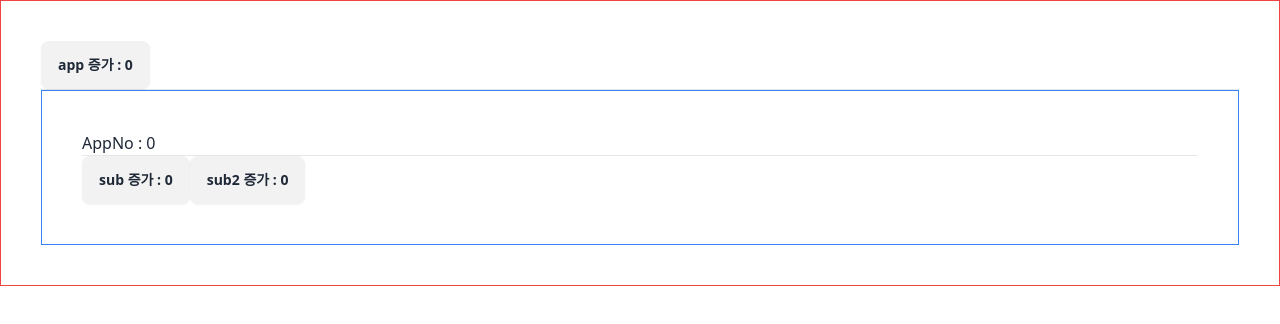
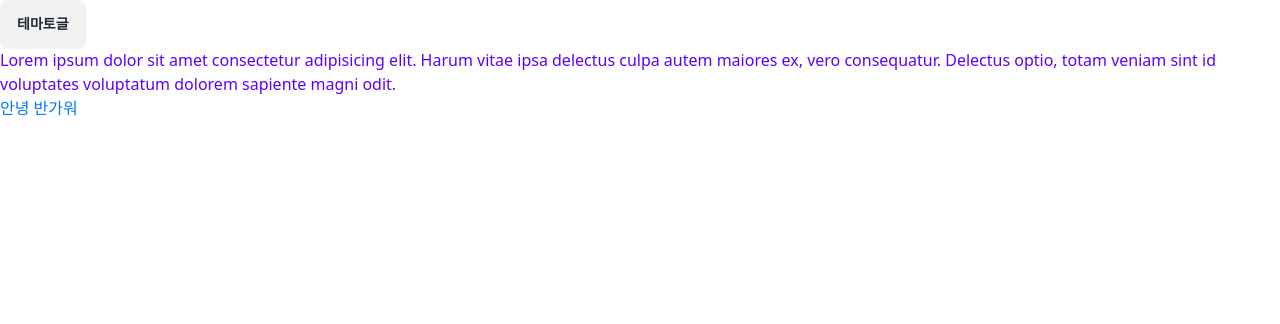
Before and after one commit to CHOMINWOONG/2024-react-exam, a React (Create React App) app: page / in a window 1280 px wide. Shown: the top 324 px of the page. Built offline with nearby package versions, Linux system fonts and the light colour scheme.

Commit message:
다크모드 구현

```diff
--- a/src/App.js
+++ b/src/App.js
@@ -1,60 +1,32 @@
 import React, { useState, useRef, useEffect } from 'react';
 
-let AppCallCount = 0;
-let SubCallCount = 0;
-
-function Sub({appNo}) {
-  SubCallCount++;
-  console.log(`SubCallCount : ${SubCallCount}`);
-  const [no, setNo] = useState(0);
-  const [no2, setNo2] = useState(0);
+export default function App() {
+  const [isDark, setIsDark] = useState(false);
 
   useEffect(() => {
-    console.log('effect 1 : 한번만 실행');
-  }, []);
+    const html = document.getElementsByTagName('html')[0];
 
-  useEffect(() => {
-    console.log('effect 2 : 부모(App)이 바뀔 때 마다 실행');
-  }, [appNo]);
-
-  useEffect(() => {
-    console.log('effect 3 : 나(Sub)의 no가 바뀔 때 마다 실행');
-  }, [no]);
-
-  useEffect(() => {
-    console.log('effect 4 : appNo, no가 바뀔 때 마다 실행');
-  }, [appNo, no]);
-
-  useEffect(() => {
-    console.log('effect 5 : 매번 실행');
-  },);
+    if ( isDark ) {
+      html.classList.add('dark');
+    } else {
+      html.classList.remove('dark');
+    }
+  }, [isDark]);
 
   return (
     <>
-      <div className='p-10 border border-blue-500'>
-        AppNo : {appNo}
-        <hr />
-        <button className='btn' onClick={() => setNo(no + 1)}>sub 증가 : {no}</button>
-        <button className='btn' onClick={() => setNo2(no2 + 1)}>sub2 증가 : {no2}</button>
-      </div>
+    <div className='btn'>
+      <button onClick={() => setIsDark(!isDark)}>테마토글</button>
+    </div>
+
+  <div>
+    Lorem ipsum dolor sit amet consectetur adipisicing elit. Harum vitae ipsa delectus culpa autem maiores ex, vero consequatur. Delectus optio, totam veniam sint id voluptates voluptatum dolorem sapiente magni odit.
+  </div>
+
+  <h1 class="color-primary">
+    안녕
+    반가워
+  </h1>
     </>
   );
 }
-
-export default function App() {
-
-  AppCallCount++;
-  console.log(`AppCallCount : ${AppCallCount}`);
-  const [no, setNo] = useState(0);
-
-
-  return (
-    <>
-      <div className='p-10 border border-red-500'>
-        <button className='btn' onClick={() => setNo(no + 1)}>app 증가 : {no}</button>
-        <hr />
-        <Sub appNo={no}/>
-      </div>
-    </>
-  );
-}
--- a/src/index.css
+++ b/src/index.css
@@ -1,3 +1,29 @@
 @tailwind base;
 @tailwind components;
 @tailwind utilities;
+
+:root {
+    --background-color: white;
+    --text-color: #5d00ff;
+    --primary-color: #0077ff;
+}
+
+:root.dark {
+    --background-color: #1c1c1c;
+    --text-color: #f2f2f2;
+    --primary-color: #0077ff;
+}
+
+:root {
+    color: var(--text-color);
+    background-color: var(--background-color);
+    transition: all 2s;
+}
+
+.color-primary {
+    color: var(--primary-color);
+}
+
+:root.dark .color-primary-color {
+    filter: brightness(150%);
+}
```
